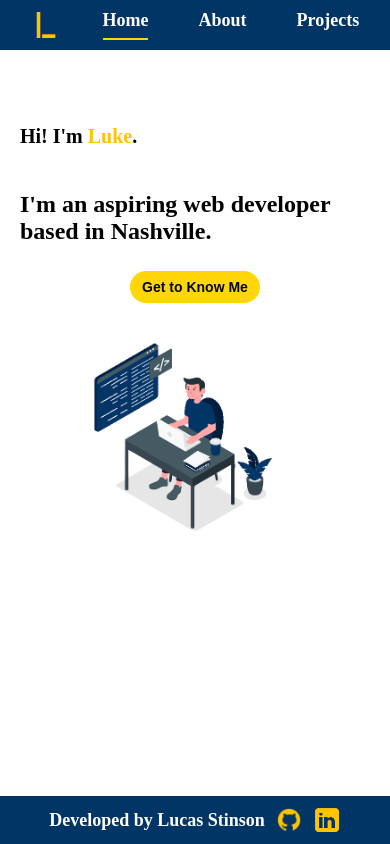
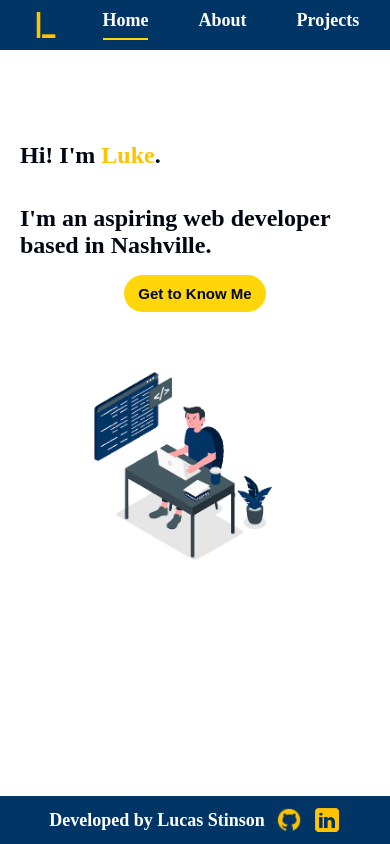
Before and after one commit to lucasstinson/portfolio, a React (Create React App) app: page /#/ in a window 390 px wide. Built offline with nearby package versions, Linux system fonts and the light colour scheme; a web font is replaced by a local one.

Commit message:
update mobile styling

```diff
--- a/src/components/home/home.css
+++ b/src/components/home/home.css
@@ -2,7 +2,7 @@
   display: flex;
   justify-content: center;
   align-items: center;
-  color: 000814;
+  color: #000814;
 }
 
 .name {
@@ -12,10 +12,10 @@
 .intro {
   height: 40vh;
   display: flex;
-  /* flex-direction: column; */
   justify-content: center;
   padding: 10px;
   align-items: center;
+  gap: 100px;
 }
 
 .learn-more-container {
@@ -41,23 +41,47 @@
 
 .user-logo {
   height: 300px;
-  padding-left: 20px;
 }
 
 @media (max-width: 480px) {
   .intro {
     flex-direction: column;
-    height: 60vh;
+    height: 65vh;
     align-content: center;
     justify-content: center;
     padding: 20px;
-    gap: 30px;
+    gap: 50px;
   }
 
   .intro-text {
     display: flex;
     flex-direction: column;
-    gap: 10px;
+  }
+
+  .name-intro {
+    font-size: 24px;
+  }
+
+  .info-intro {
+    font-size: 24px;
+  }
+
+  .learn-more {
+    padding: 10px 14px;
+    font-size: 15px;
+  }
+
+  .user-logo {
+    height: 200px;
+    padding-left: 20px;
+  }
+}
+
+@media (min-width: 481px) and (max-width: 1080px) {
+  .intro {
+    height: 60vh;
+    padding: 20px;
+    gap: 50px;
   }
 
   .name-intro {
@@ -77,26 +101,3 @@
     height: 200px;
   }
 }
-
-@media (min-width: 481px) and (max-width: 1080px) {
-  .intro {
-    height: 60vh;
-  }
-
-  .name-intro {
-    font-size: 20px;
-  }
-
-  .info-intro {
-    font-size: 24px;
-  }
-
-  .learn-more {
-    padding: 8px 12px;
-    font-size: 14px;
-  }
-
-  .user-logo {
-    height: 200px;
-  }
-}
```
